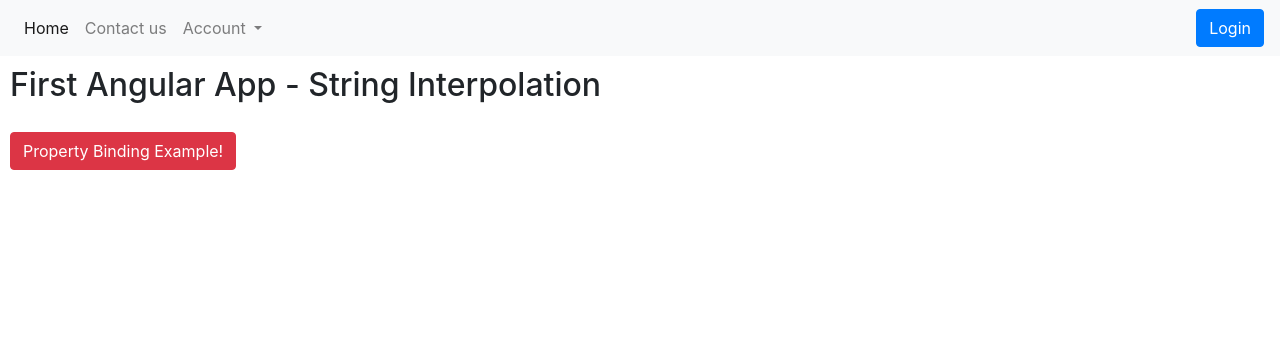
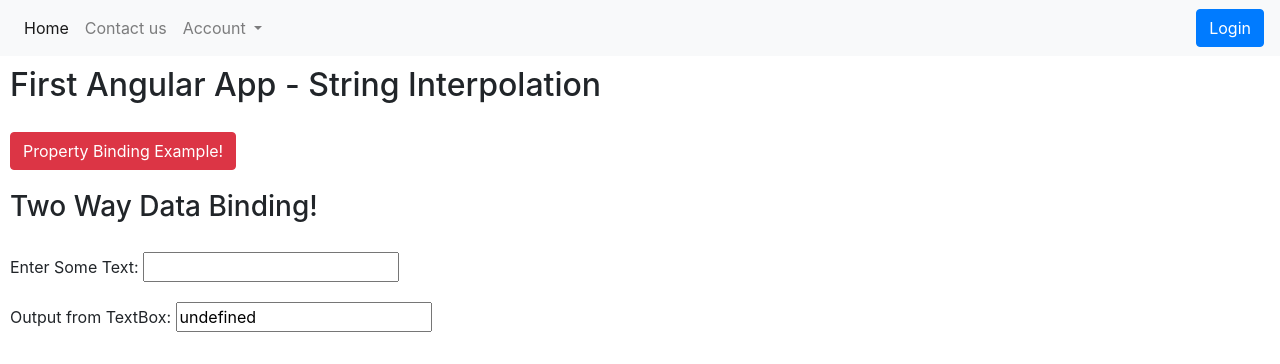
Before and after one commit to gpavankv/BankingApp, an Angular app: page / in a window 1280 px wide. Shown: the top 364 px of the page. Built offline with nearby package versions, Linux system fonts and the light colour scheme.

Commit message:
added 2 way data biding

```diff
--- a/src/app/app.component.html
+++ b/src/app/app.component.html
@@ -6,3 +6,14 @@
 </div>
 
 <button [class]="classBtnValue" style="margin: 10px">Property Binding Example!</button>
+<br>
+
+<h3  style="padding: 10px"> Two Way Data Binding!</h3>
+<div style="padding: 10px">
+  Enter Some Text:  <input [(ngModel)]="name" type="text">
+  <br>
+
+</div>
+<div style="padding: 10px">
+  Output from TextBox: <input [value]="name" type="text">
+</div>
--- a/src/app/app.module.ts
+++ b/src/app/app.module.ts
@@ -1,5 +1,6 @@
 import { BrowserModule } from '@angular/platform-browser';
 import { NgModule } from '@angular/core';
+import { FormsModule } from '@angular/forms';
 
 
 import { AppComponent } from './app.component';
@@ -12,7 +13,8 @@ import { HeaderComponent } from './header/header.component';
     HeaderComponent
   ],
   imports: [
-    BrowserModule
+    BrowserModule,
+    FormsModule
   ],
   providers: [],
   bootstrap: [AppComponent]
```
